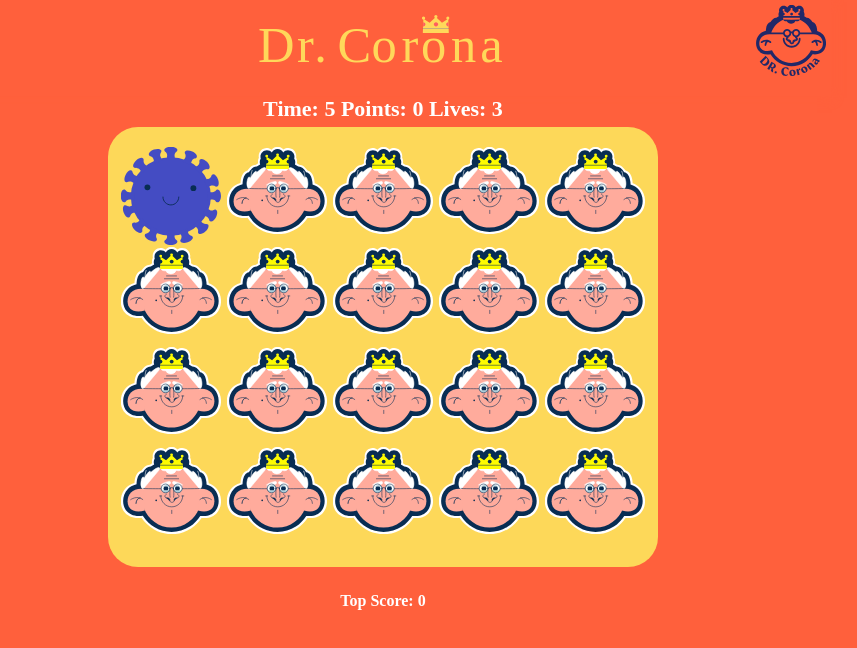
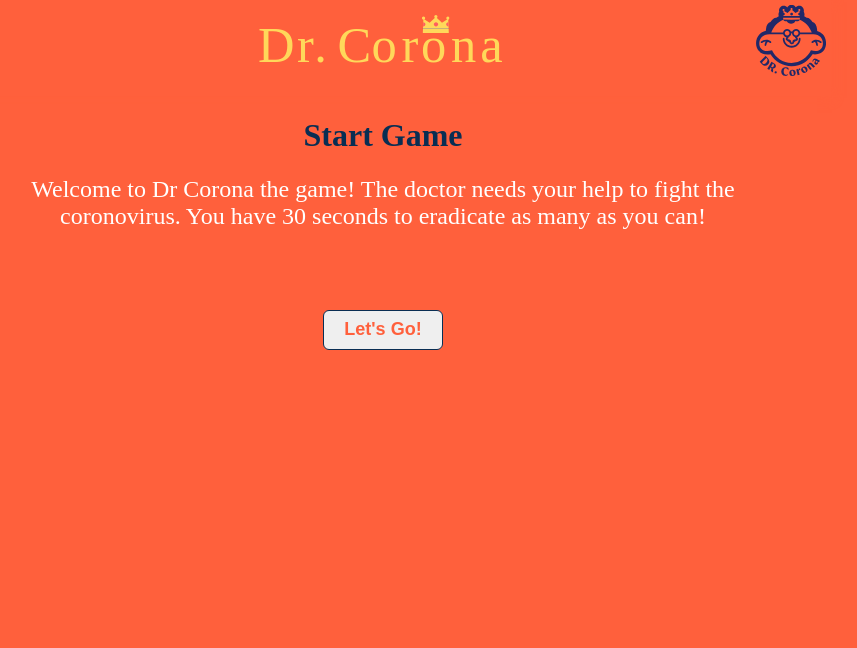
Before and after one commit to Giannoulo/dr-corona-bump, a React (Create React App) app: page / in a window 1280 px wide. Shown: the top 648 px of the page, without its empty margins (257-1114 px from the left). Built offline with nearby package versions, Linux system fonts and the light colour scheme.

Commit message:
Adding welcome and game over modal

```diff
--- a/src/App.js
+++ b/src/App.js
@@ -1,18 +1,29 @@
-import React from "react";
+import React, {useState} from "react";
 import Header from "./Components/Header";
 import Controls from "./Components/Controls";
 import GameBoard from "./Components/GameBoard";
 import TopScore from "./Components/TopScore";
 import InstallButton from "./Components/InstallButton";
+import GameOver from "./Components/GameOver";
 
 const App = () => {
+  const [playGame, setPlayGame] = useState("start");
   return (
     <div className="App">
-      <Header />
-      <Controls />
-      <GameBoard />
-      <TopScore />
-      <InstallButton />
+      {playGame ? (
+        <>
+          <Header />
+          <GameOver playGame={playGame} playCallback={setPlayGame} />
+        </>
+      ) : (
+        <>
+          <Header />
+          <Controls playCallback={setPlayGame} />
+          <GameBoard />
+          <TopScore />
+          <InstallButton />
+        </>
+      )}
     </div>
   );
 };
--- a/src/Components/Controls.js
+++ b/src/Components/Controls.js
@@ -7,7 +7,7 @@ import {selectLives} from "../Redux/livesSlice";
 import {calculateScore} from "../Utils/ControlsFunctions";
 import Timer from "./Timer";
 
-const Controls = () => {
+const Controls = (props) => {
   const count = useSelector(selectCount);
   const lives = useSelector(selectLives);
 
@@ -15,7 +15,7 @@ const Controls = () => {
     <div className="container" id="controls-div">
       <span>
         {`Time: `}
-        <Timer count={count} />
+        <Timer count={count} playCallback={props.playCallback} />
         {`  Points: ${calculateScore(count)}`}
         {`  Lives: ${lives}`}
       </span>
--- /dev/null
+++ b/src/Components/GameOver.js
@@ -0,0 +1,53 @@
+import React from "react";
+import {useSelector} from "react-redux";
+import {selectCount} from "../Redux/counterSlice";
+
+const GameOver = (props) => {
+  const count = useSelector(selectCount);
+
+  const newTopScore = () => {
+    const topScore = parseInt(localStorage.getItem("topScore"));
+    const newScore = count ** 2;
+    if (newScore > topScore) {
+      return (
+        <>
+          <div className="game-over-modal-text">Congratulations! You've set a new record!</div>
+          <div className="game-over-modal-scores">
+            Top score: {topScore} New Top Score: {newScore}
+          </div>
+        </>
+      );
+    } else {
+      return (
+        <>
+          <div className="game-over-modal-text">Common... You can do better!</div>
+          <div className="game-over-modal-scores">
+            Top score: {topScore} Score: {newScore}
+          </div>
+        </>
+      );
+    }
+  };
+  return (
+    <div id="gameover-div">
+      {props.playGame === "start" ? (
+        <>
+          <h1>Start Game</h1>
+          <div className="game-over-modal-text">
+            Welcome to Dr Corona the game! The doctor needs your help to fight the coronovirus. You
+            have 30 seconds to eradicate as many as you can!
+          </div>
+          <button onClick={() => props.playCallback(null)}>Let's Go!</button>
+        </>
+      ) : (
+        <>
+          <h1>Game Over!</h1>
+          {newTopScore()}
+          <button onClick={() => props.playCallback(null)}>Try Again!</button>
+        </>
+      )}
+    </div>
+  );
+};
+
+export default GameOver;
--- a/src/Components/Timer.js
+++ b/src/Components/Timer.js
@@ -1,8 +1,8 @@
-import React, { useState, useEffect } from "react";
-import { saveTopScoreLocaly } from "../Utils/ControlsFunctions";
+import React, {useState, useEffect} from "react";
+import {saveTopScoreLocaly} from "../Utils/ControlsFunctions";
 
 const Timer = (props) => {
-  const [time, setTime] = useState(10);
+  const [time, setTime] = useState(5);
 
   useEffect(() => {
     let myInterval = setInterval(() => {
@@ -21,8 +21,9 @@ const Timer = (props) => {
   useEffect(() => {
     if (time === 0) {
       saveTopScoreLocaly(props.count);
+      props.playCallback("gameOver");
     }
-  });
+  }, [time, props]);
 
   return <span>{time}</span>;
 };
--- /dev/null
+++ b/src/SCSS/_gameover.scss
@@ -0,0 +1,30 @@
+#gameover-div {
+  display: flex;
+  flex-direction: column;
+  align-items: center;
+  color: $corona-blue;
+  & .game-over-modal-text {
+    font-size: 24px;
+    width: 85%;
+    text-align: center;
+    color: $corona-white;
+    margin-bottom: 30px;
+  }
+  & > button {
+    margin-top: 50px;
+    width: 120px;
+    height: 40px;
+    border-radius: 6px;
+    border: 1px solid $corona-blue;
+    color: $corona-orange;
+    font-weight: 600;
+    font-size: 18px;
+  }
+}
+
+.game-over-modal-scores {
+  width: 85%;
+  text-align: center;
+  color: $corona-white;
+  font-size: 40px;
+}
--- a/src/SCSS/_variables.scss
+++ b/src/SCSS/_variables.scss
@@ -5,3 +5,5 @@ $corona-orange: rgba(255, 96, 60, 255);
 $corona-blue: rgba(9, 46, 83, 255);
 $corona-white: rgba(255, 255, 255, 255);
 $corona-yellow: rgba(253, 216, 89, 255);
+
+$corona-border: rgb(221, 92, 63);
--- a/src/SCSS/main.css
+++ b/src/SCSS/main.css
@@ -83,6 +83,46 @@
   opacity: 1;
 }
 
+#gameover-div {
+  display: -webkit-box;
+  display: -ms-flexbox;
+  display: flex;
+  -webkit-box-orient: vertical;
+  -webkit-box-direction: normal;
+      -ms-flex-direction: column;
+          flex-direction: column;
+  -webkit-box-align: center;
+      -ms-flex-align: center;
+          align-items: center;
+  color: #092e53;
+}
+
+#gameover-div .game-over-modal-text {
+  font-size: 24px;
+  width: 85%;
+  text-align: center;
+  color: white;
+  margin-bottom: 30px;
+}
+
+#gameover-div > button {
+  margin-top: 50px;
+  width: 120px;
+  height: 40px;
+  border-radius: 6px;
+  border: 1px solid #092e53;
+  color: #ff603c;
+  font-weight: 600;
+  font-size: 18px;
+}
+
+.game-over-modal-scores {
+  width: 85%;
+  text-align: center;
+  color: white;
+  font-size: 40px;
+}
+
 body {
   -webkit-font-smoothing: antialiased;
   -moz-osx-font-smoothing: grayscale;
--- a/src/SCSS/main.scss
+++ b/src/SCSS/main.scss
@@ -6,6 +6,7 @@
 @import "./gameBoard";
 @import "./topScore";
 @import "./installButton";
+@import "./gameover";
 
 body {
   -webkit-font-smoothing: antialiased;
--- a/src/Utils/GameBoardFunctions.js
+++ b/src/Utils/GameBoardFunctions.js
@@ -11,14 +11,13 @@ const createClassNameArray = (numberOfIcons) => {
   return classNameArray;
 };
 
-const calculateTileDimensions = () => {
-  const viewWidth = window.innerWidth;
-  const tilePixelSize = Math.min(90, viewWidth / 5);
-  return tilePixelSize;
-};
+// const calculateTileDimensions = () => {
+//   const viewWidth = window.innerWidth;
+//   const tilePixelSize = Math.min(90, viewWidth / 5);
+//   return tilePixelSize;
+// };
 
 export const getBoardIcons = (numberOfIcons, clickCallback) => {
-  const tilePixelSize = calculateTileDimensions();
   return createClassNameArray(numberOfIcons).map((className, index) => {
     if (className === "target") return <VirusIcon key={index} clickCallback={clickCallback} />;
     else {
```
Also changed, not shown: 1 other file (tests, documents, lock files or other folders).
